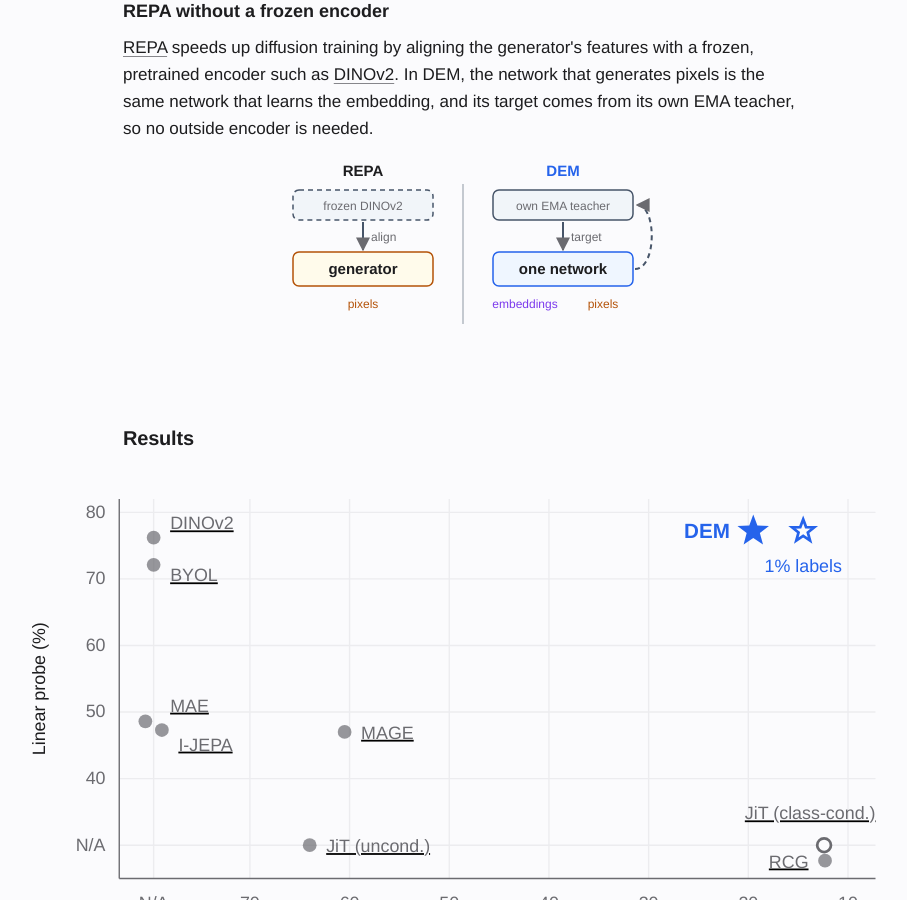
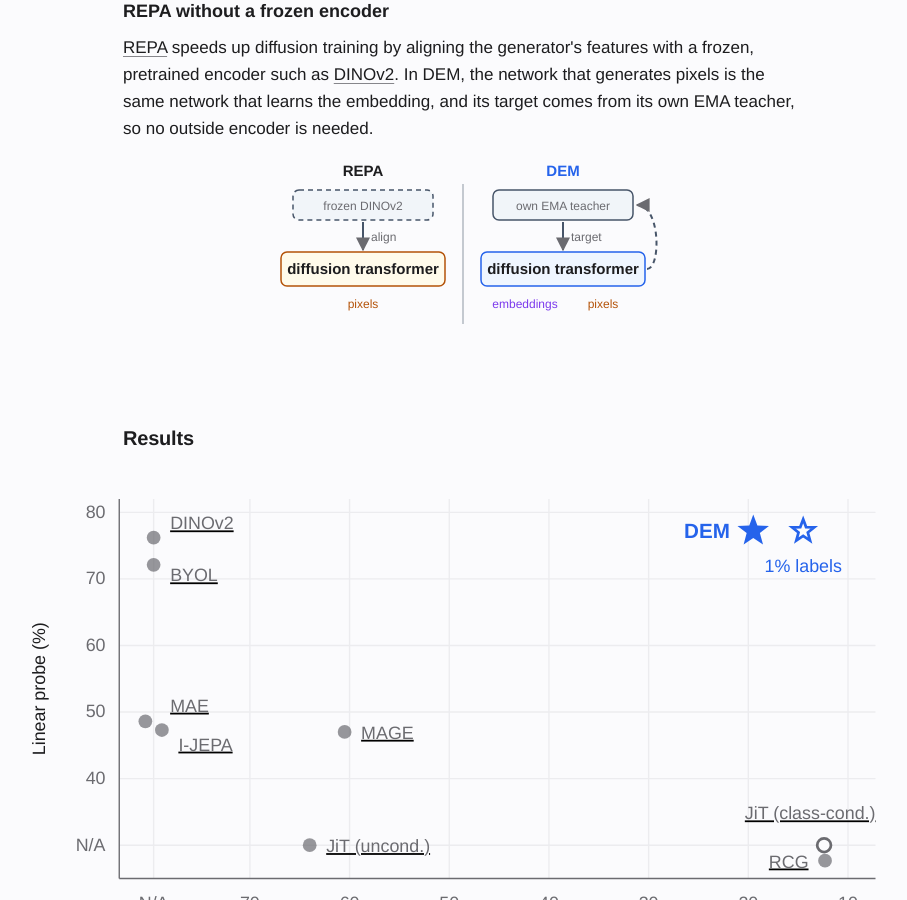
Before and after one commit to rabiulcste/rabiulcste.github.io, a Jekyll site: the page built from dem-denoising-embeddings/index.html, in a window 1280 px wide and 900 px high, scrolled down 6132 px. Shown: the whole window, without its empty margins (177-1084 px from the left). Built offline with Jekyll 4.4.1, drawn with Linux system fonts in a browser that asks for light colours.

Commit message:
DEM page: REPA sketch, diffusion transformer on both sides

```diff
--- a/dem-denoising-embeddings/index.html
+++ b/dem-denoising-embeddings/index.html
@@ -504,19 +504,19 @@ bibtex: |
     <h3 id="repa">REPA without a frozen encoder</h3>
     <p><a href="https://arxiv.org/abs/2410.06940">REPA</a> speeds up diffusion training by aligning the generator's features with a frozen, pretrained encoder such as <a href="https://arxiv.org/abs/2304.07193">DINOv2</a>. In DEM, the network that generates pixels is the same network that learns the embedding, and its target comes from its own EMA teacher, so no outside encoder is needed.</p>
     <figure class="dem-fig"><svg class="dem-svg dem-flow dem-sketch" viewBox="0 0 400 176" role="img" aria-labelledby="repa-t">
-<title id="repa-t">Left, REPA: a frozen DINOv2 encoder aligns the features of a separate generator. Right, DEM: the network's own EMA teacher gives the target to one network that outputs both embeddings and pixels.</title>
+<title id="repa-t">Left, REPA: a frozen DINOv2 encoder aligns the features of a diffusion transformer. Right, DEM: the network's own EMA teacher gives the target to a diffusion transformer that outputs both embeddings and pixels.</title>
 <defs><marker id="ah-repa" viewBox="0 0 10 10" refX="9" refY="5" markerWidth="7" markerHeight="7" orient="auto-start-reverse"><path d="M0 0L10 5L0 10z" class="ahd"/></marker></defs>
 <text class="bt" x="100" y="18" text-anchor="middle">REPA</text>
 <rect class="bx sl dash" x="30" y="32" width="140" height="30" rx="6"/><text class="sm" x="100" y="52" text-anchor="middle">frozen DINOv2</text>
 <path class="ln sl" d="M100 64V92" marker-end="url(#ah-repa)"/><text class="sm" x="108" y="83">align</text>
-<rect class="bx pix" x="30" y="94" width="140" height="34" rx="6"/><text class="bt" x="100" y="116" text-anchor="middle">generator</text>
+<rect class="bx pix" x="18" y="94" width="164" height="34" rx="6"/><text class="bt" x="100" y="116" text-anchor="middle">diffusion transformer</text>
 <text class="sm t-pix" x="100" y="150" text-anchor="middle">pixels</text>
 <path class="ln sl" d="M200 26V166" style="stroke-opacity:0.3"/>
 <text class="bt t-rep" x="300" y="18" text-anchor="middle">DEM</text>
 <rect class="bx sl" x="230" y="32" width="140" height="30" rx="6"/><text class="sm" x="300" y="52" text-anchor="middle">own EMA teacher</text>
 <path class="ln sl" d="M300 64V92" marker-end="url(#ah-repa)"/><text class="sm" x="308" y="83">target</text>
-<rect class="bx rep" x="230" y="94" width="140" height="34" rx="6"/><text class="bt" x="300" y="116" text-anchor="middle">one network</text>
-<path class="ln sl dash" d="M372 111C394 111 394 47 374 47" marker-end="url(#ah-repa)"/><text class="sm t-emb" x="262" y="150" text-anchor="middle">embeddings</text><text class="sm t-pix" x="340" y="150" text-anchor="middle">pixels</text>
+<rect class="bx rep" x="218" y="94" width="164" height="34" rx="6"/><text class="bt" x="300" y="116" text-anchor="middle">diffusion transformer</text>
+<path class="ln sl dash" d="M384 111C398 111 398 47 374 47" marker-end="url(#ah-repa)"/><text class="sm t-emb" x="262" y="150" text-anchor="middle">embeddings</text><text class="sm t-pix" x="340" y="150" text-anchor="middle">pixels</text>
 </svg></figure>
 </section>
 
```
